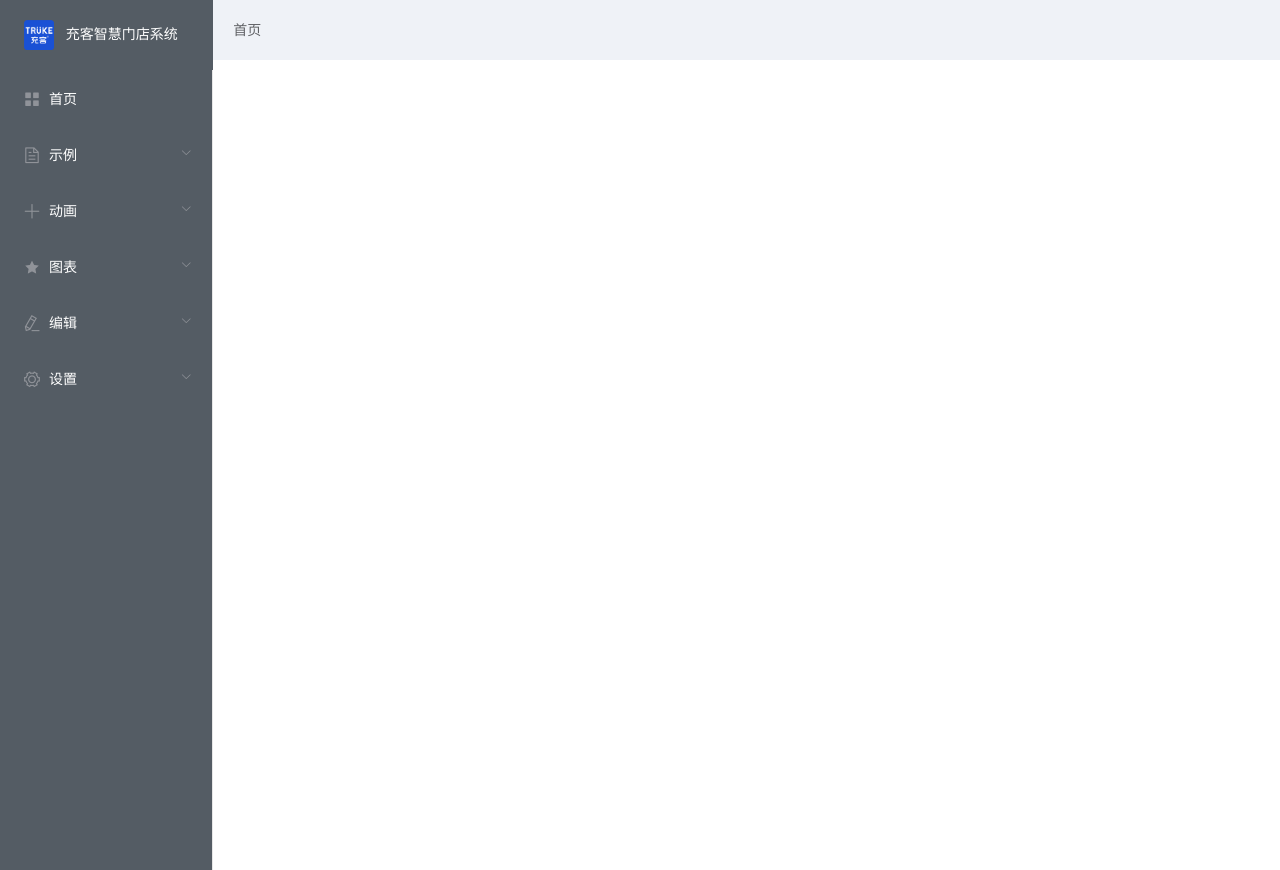
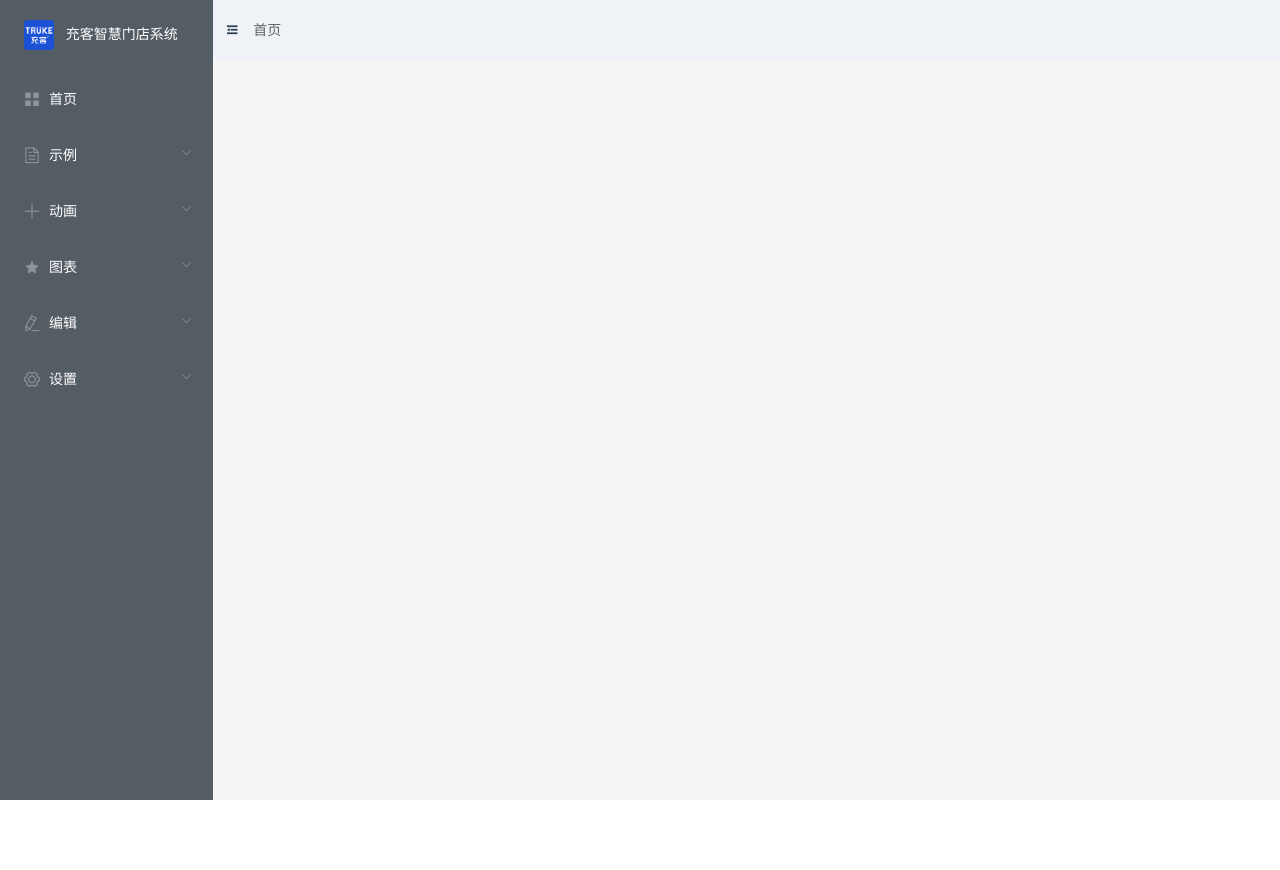
Before and after one commit to diwuning/vue_demo, a Vue app: page /mainLayout in a window 1280 px wide. After the commit the page ends 800 px from the top, so only its background shows below. Built offline with nearby package versions, Linux system fonts and the light colour scheme; what vue-coverflow, vue-seamless-scroll would draw is missing.

Commit message:
增加icon, 点击可折叠侧边栏

```diff
--- a/src/components/ElementUI/MainLayoutE.vue
+++ b/src/components/ElementUI/MainLayoutE.vue
@@ -1,12 +1,12 @@
 <template>
-    <div style="height: 100%">
+    <div style="height: 100%;">
         <el-row style="height: 100%;">
-            <el-col :span="4" style="background-color: #545c64;height: 100%">
+            <el-col :span="isCollapse?1:4" style="background-color: #545c64;min-height: 100%;">
                 <div style="margin: 20px">
                     <img src="../../assets/chongke/chk_logo.png" width="30px" height="30px">
-                    <span style="color: #ffffff; margin: 12px">充客智慧门店系统</span>
+                    <span style="color: #ffffff; margin: 12px;" :style="isCollapse?'display:none':'visibility:visible'">充客智慧门店系统</span>
                 </div>
-                <el-menu :default-active="defaultActive" style="min-height: 100%;" background-color="#545c64"
+                <el-menu :default-active="defaultActive" style="min-height: 100%;border-color: #00000000;" background-color="#545c64"
                          text-color="#fff" theme="dark" router :collapse="isCollapse">
                     <el-menu-item index="mainLayout" class="el_menu_item_style"><i class="el-icon-menu"></i><span slot="title">首页</span></el-menu-item>
                     <el-submenu index="2" class="el_menu_item_style">
@@ -40,9 +40,12 @@
                     </el-submenu>
                 </el-menu>
             </el-col>
-            <el-col :span="20" style="height: 100%; background-color:#ffffff">
+            <el-col :span="isCollapse?23:20" style="height: 100%; overflow: auto;">
             <!--   面包屑  -->
-                <head-top></head-top>
+                <div style="position: relative;">
+                    <i :class="isCollapse? 'el-icon-s-unfold' : 'el-icon-s-fold'" class="icon_style" @click="changeMenuStatus()"></i>
+                    <head-top style="padding-left: 40px;"></head-top>
+                </div>
                 <keep-alive>
                     <router-view></router-view>
                 </keep-alive>
@@ -60,15 +63,24 @@
             return {
                 isCollapse:false,
             }
+        },
+        methods: {
+            changeMenuStatus() {
+                this.isCollapse = !this.isCollapse;
+            }
         }
     }
 </script>
 
 <style scoped>
-    .el_menu_collapse {
-        width: 200px;
-    }
     .el_menu_item_style {
         text-align: left;
     }
+    .icon_style {
+        position:absolute;
+        display:flex;
+        top:50%;
+        transform: translate(0%,-50%);
+        margin-left: 12px;
+    }
 </style>
--- a/src/components/ElementUI/view/headTop.vue
+++ b/src/components/ElementUI/view/headTop.vue
@@ -1,7 +1,7 @@
 <template>
     <div class="header_container">
         <el-breadcrumb separator="/">
-            <el-breadcrumb-item :to="{ path: '/manage' }">首页</el-breadcrumb-item>
+            <el-breadcrumb-item :to="{ path: '/mainLayout' }">首页</el-breadcrumb-item>
             <el-breadcrumb-item v-for="(item, index) in $route.meta" :key="index">{{item}}</el-breadcrumb-item>
         </el-breadcrumb>
     </div>
```
